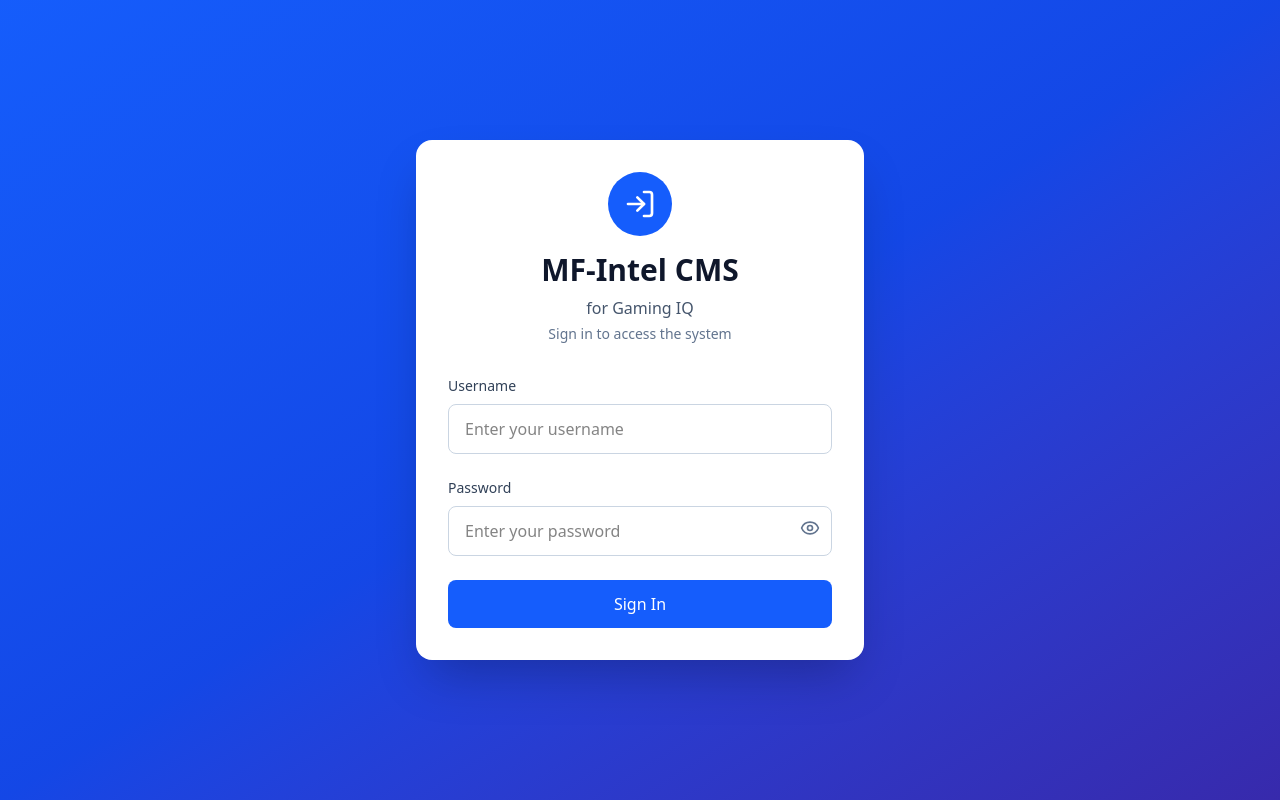
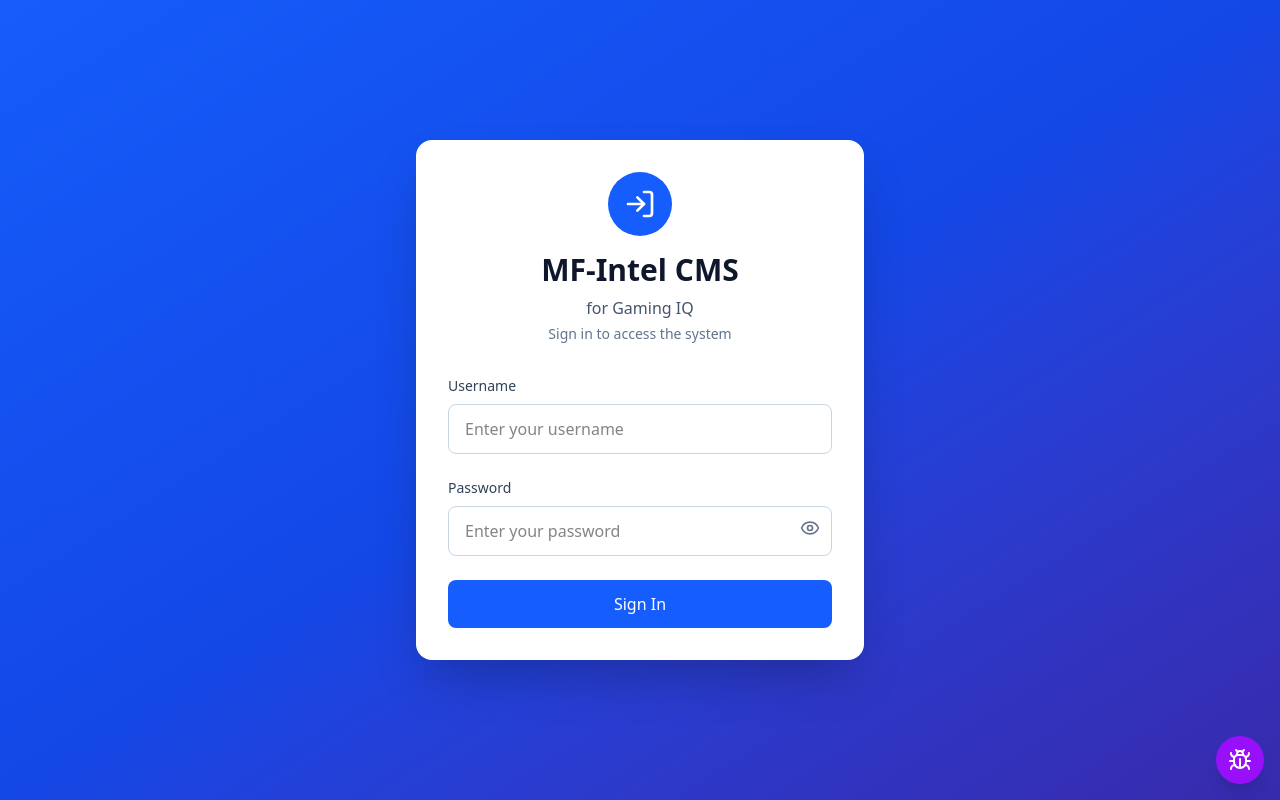
Before and after one commit to gpgeneralmanagergamingiq-cloud/MF-Intel-CMS, a React (Vite) app: page / in a window 1280 px wide. Built offline with nearby package versions, Linux system fonts and the light colour scheme.

Commit message:
Update Root.tsx

```diff
--- a/src/app/components/Root.tsx
+++ b/src/app/components/Root.tsx
@@ -8,6 +8,7 @@ import { Toaster } from "./ui/sonner";
 import { HelpSystem } from "./HelpSystem";
 import { UserType } from "../utils/pdfGenerator";
 import { VersionChecker } from "./VersionChecker";
+import { DebugPanel } from "./DebugPanel";
 
 // Check if we're in development mode (localStorage)
 const isDevelopmentMode = false; // Match USE_LOCAL_STORAGE in api.ts
@@ -476,6 +477,7 @@ export function Root() {
       <RootContent />
       <Toaster richColors position="top-right" />
       <VersionChecker />
+      <DebugPanel />
     </>
   );
 }
```
